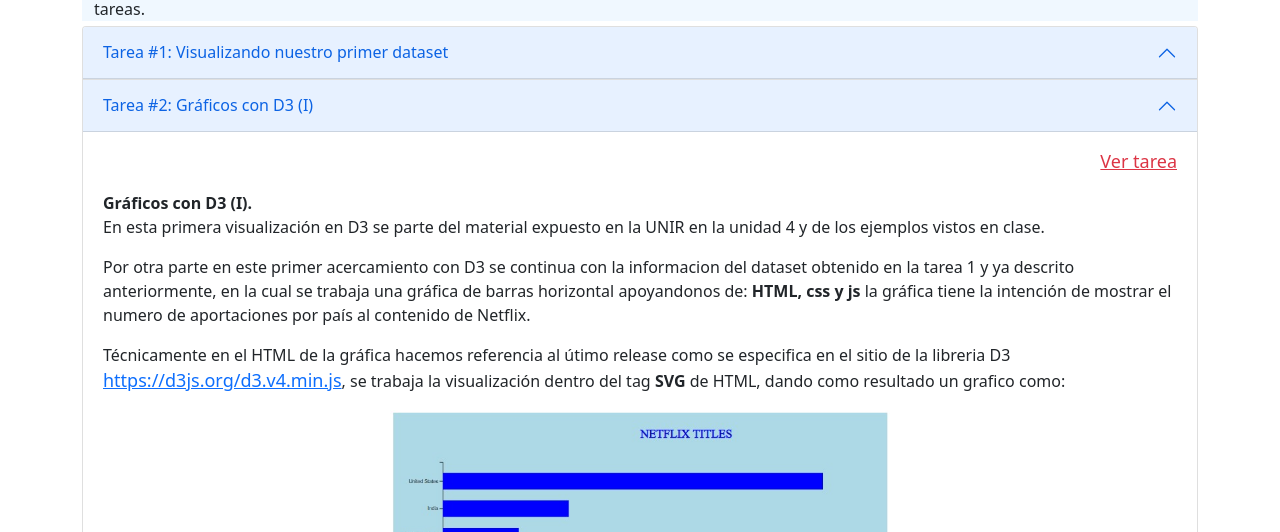
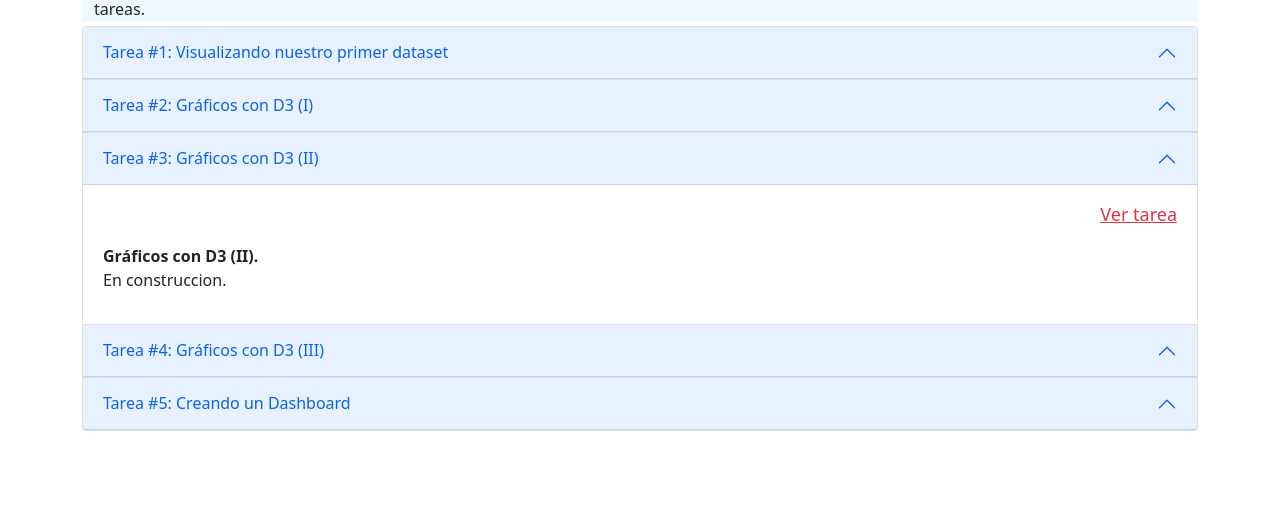
Before and after one commit to roman-cedillo/roman-cedillo, a plain HTML site: page index.html in a window 1280 px wide. Shown: the part 268-800 px from the top of the page. Drawn offline with nearby package versions, Linux system fonts and the light colour scheme.

Commit message:
Grafica dinamica correccion 3

```diff
--- a/index.html
+++ b/index.html
@@ -146,7 +146,7 @@
             Tarea #2: Gráficos con D3 (I)
           </button>
         </h2>
-        <div id="dTarea2" class="accordion-collapse" aria-labelledby="hTarea2" data-bs-parent="#accordionExample">
+        <div id="dTarea2" class="accordion-collapse collapse" aria-labelledby="hTarea2" data-bs-parent="#accordionExample">
           <div class="accordion-body">
             <p class="vinculos"><a href="H2/index.html" class="link-danger" target="_blank">Ver tarea</a></p>
             <strong>Gráficos con D3 (I).</strong>
```
